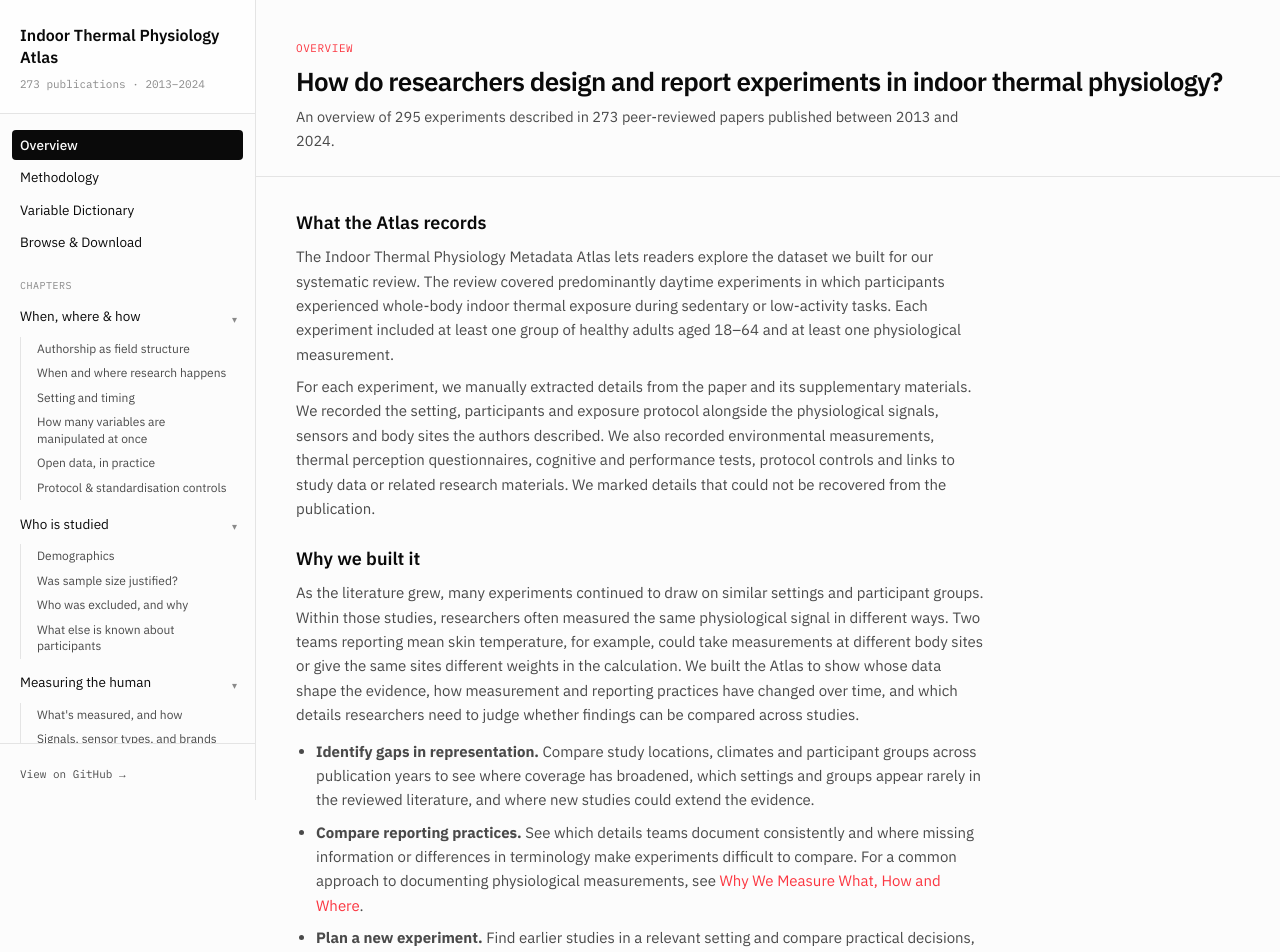
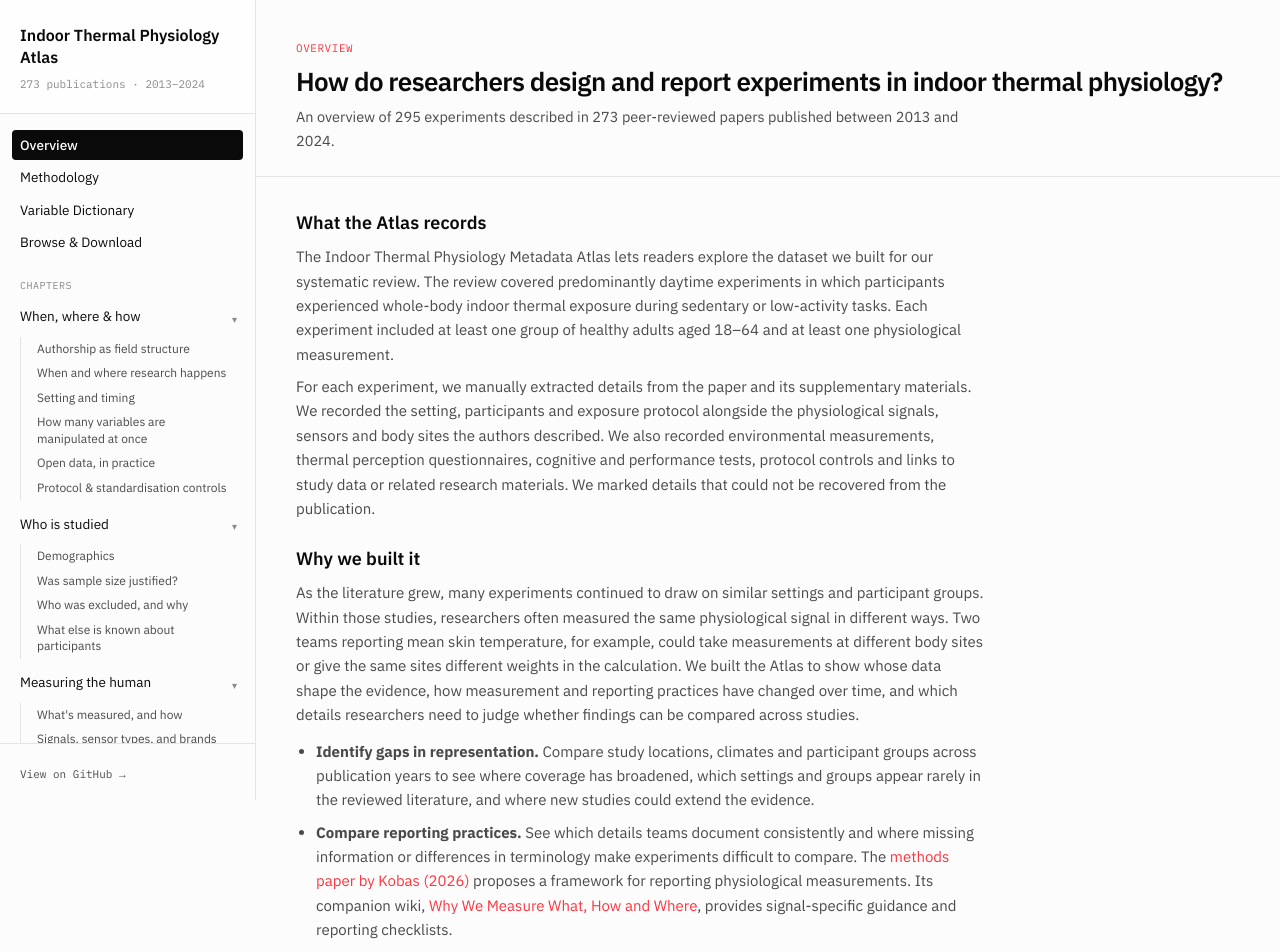
Before and after one commit to bilgekobas/indoor-thermal-physiology-metadata-atlas, a React (Vite) app: page / in a window 1280 px wide. Shown: the top 952 px of the page. Built offline with nearby package versions, Linux system fonts and the light colour scheme.

Commit message:
Link the methods paper alongside its companion wiki on the Atlas homepage

```diff
--- a/src/pages/Overview.jsx
+++ b/src/pages/Overview.jsx
@@ -118,8 +118,10 @@ export default function Overview({ data }) {
             <li>
               <strong>Compare reporting practices.</strong> See which details teams document consistently and
               where missing information or differences in terminology make experiments difficult to compare.
-              For a common approach to documenting physiological measurements, see{' '}
-              <a href="https://bilgekobas.github.io/WhyWeMeasureWhat/" className={textLink}>Why We Measure What, How and Where</a>.
+              The <a href="https://doi.org/10.1016/j.buildenv.2026.115269" className={textLink}>methods paper by Kobas (2026)</a>{' '}
+              proposes a framework for reporting physiological measurements. Its companion wiki,{' '}
+              <a href="https://bilgekobas.github.io/WhyWeMeasureWhat/" className={textLink}>Why We Measure What, How and Where</a>,
+              provides signal-specific guidance and reporting checklists.
             </li>
             <li>
               <strong>Plan a new experiment.</strong> Find earlier studies in a relevant setting and compare
```
